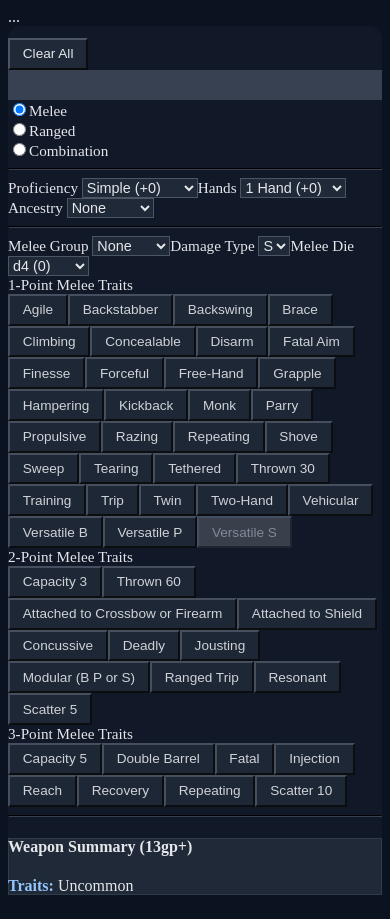
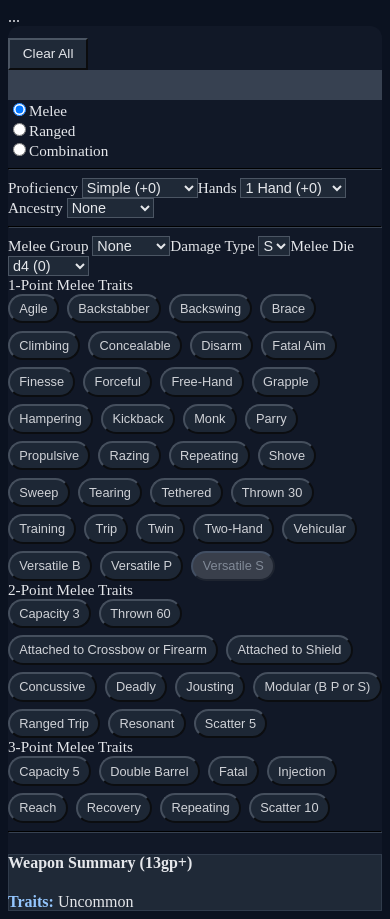
Before and after one commit to aegorsuch/PF2E-Weapon-Builder, a Vue app: page / in a window 390 px wide. Built offline with nearby package versions, Linux system fonts and the light colour scheme.

Commit message:
feat: enhance trait button layout with new grid system for improved spacing and responsiveness

```diff
--- a/src/App.vue
+++ b/src/App.vue
@@ -124,7 +124,7 @@
           </div>
           <div v-for="(traitList, pointKey) in traitCategories" :key="'m'+pointKey" class="mb-3">
             <label class="fw-bold small">{{ formatPointLabel(pointKey) }} Melee Traits</label>
-            <div class="d-flex flex-wrap gap-2 mt-1">
+            <div class="trait-button-grid mt-1">
               <button v-for="t in traitList" :key="t" type="button"
                 @click="toggleTrait('melee', pointKey, t)"
                 class="btn btn-sm"
@@ -203,7 +203,7 @@
           </div>
           <div v-for="(traitList, pointKey) in traitCategories" :key="'r'+pointKey" class="mb-3">
             <label class="fw-bold small">{{ formatPointLabel(pointKey) }} Ranged Traits</label>
-            <div class="d-flex flex-wrap gap-2 mt-1">
+            <div class="trait-button-grid mt-1">
               <button v-for="t in traitList" :key="t" type="button"
                 @click="toggleTrait('ranged', pointKey, t)"
                 class="btn btn-sm"
@@ -501,6 +501,18 @@ export default {
 }
 .pointer-none { pointer-events: none; }
 
+.trait-button-grid {
+  display: flex;
+  flex-wrap: wrap;
+  gap: 0.6rem 0.7rem;
+}
+
+.trait-button-grid .btn {
+  border-radius: 999px;
+  padding: 0.35rem 0.7rem;
+  line-height: 1.2;
+}
+
 #app hr {
   border-color: #374151;
   opacity: 1;
@@ -574,6 +586,15 @@ export default {
     font-size: 0.85rem;
   }
 
+  .trait-button-grid {
+    gap: 0.45rem 0.5rem;
+  }
+
+  .trait-button-grid .btn {
+    padding: 0.32rem 0.58rem;
+    font-size: 0.8rem;
+  }
+
   .form-select {
     font-size: 0.9rem;
   }
```
